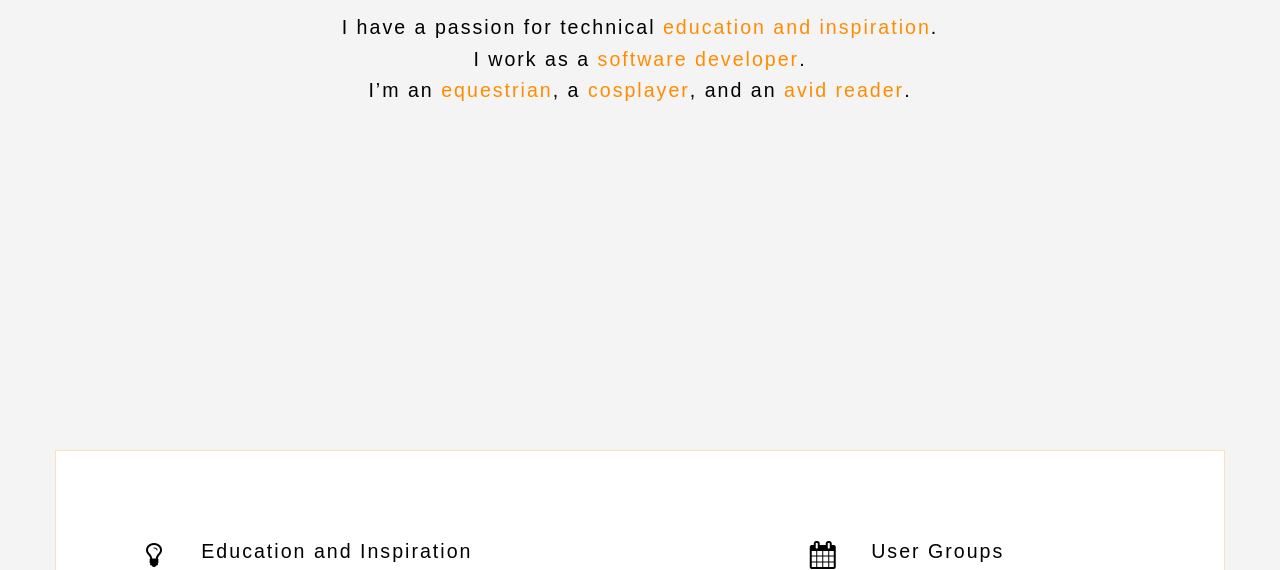
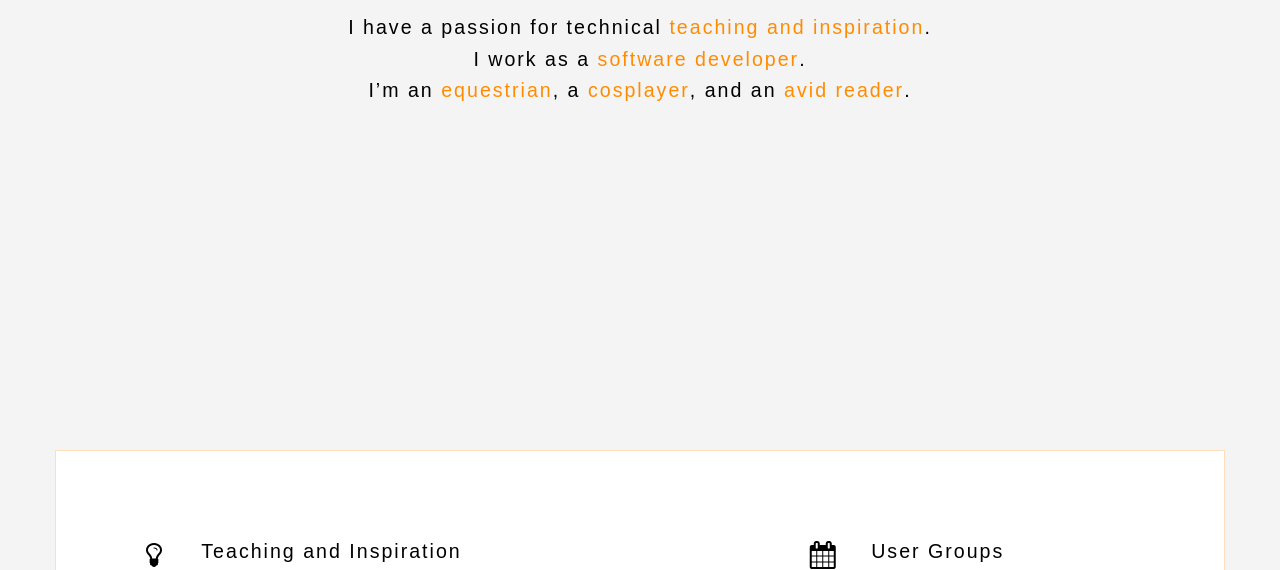
Before and after one commit to okapishomapi/okapishomapi.github.io, a plain HTML site: page index.html in a window 1280 px wide. Shown: the part 340-910 px from the top of the page. Drawn offline with nearby package versions, Linux system fonts and the light colour scheme; a web font is replaced by a local one.

Commit message:
resume update

```diff
--- a/index.html
+++ b/index.html
@@ -51,7 +51,7 @@
                 <a href="#top" onclick = $("#menu-close").click(); >Welcome</a>
             </li>
 			<li>
-                <a href="#teaching" onclick = $("#menu-close").click(); >Education and Inspiration</a>
+                <a href="#teaching" onclick = $("#menu-close").click(); >Teaching and Inspiration</a>
             </li>
             <li>
                 <a href="#work" onclick = $("#menu-close").click(); >Software Development</a>
@@ -68,7 +68,7 @@
             <!--<h1 style="color:darkturquoise;">Hi! My name is Annye.</h1>-->
 			<h1>Hi! My name is Annye.</h1>
 			<br>
-			<h3>I have a passion for technical <a href="#teaching">education and inspiration</a>.</h3>
+			<h3>I have a passion for technical <a href="#teaching">teaching and inspiration</a>.</h3>
             <h3>I work as a <a href="#work">software developer</a>.</h3>
 			<h3>I’m an <a href="https://anamishwarmblood.wordpress.com/" target="_blank">equestrian</a>,
 			a <a href="https://www.instagram.com/gleumecosplay/" target="_blank">cosplayer</a>,
@@ -90,7 +90,7 @@
                 </div><!--icon end-->
 
                 <div class="col-sm-11">
-                    <h3>Education and Inspiration</h3>
+                    <h3>Teaching and Inspiration</h3>
 
 					<div class="row">
                         <div class="col-md-9">
@@ -185,7 +185,6 @@
                     </div>
                     <!--1st group end-->
 
-					<br>
                     <div class="award">
                         <h4>Dayton Web Developers Meetup</h4>
 						<p>Periodic presenter and avid learner.</p>
```
Also changed, not shown: 2 other files.
